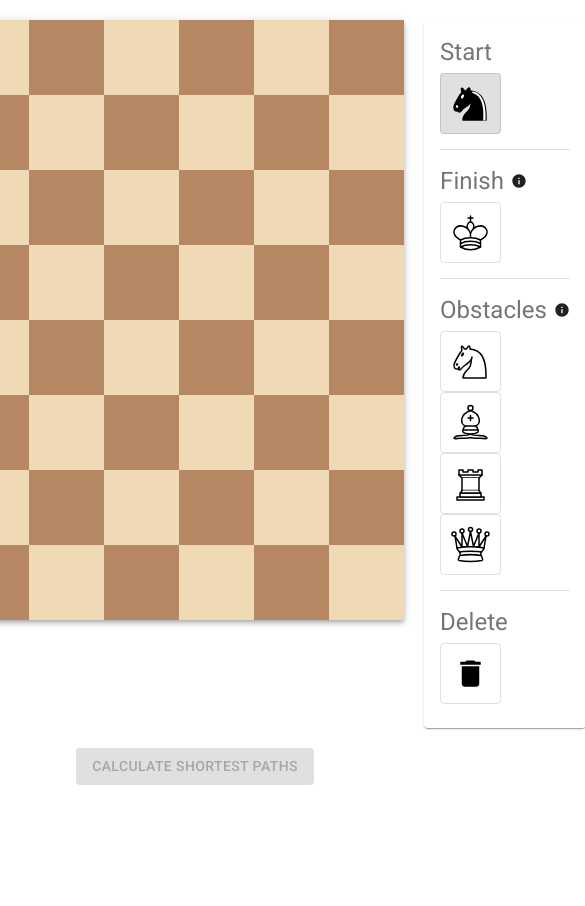
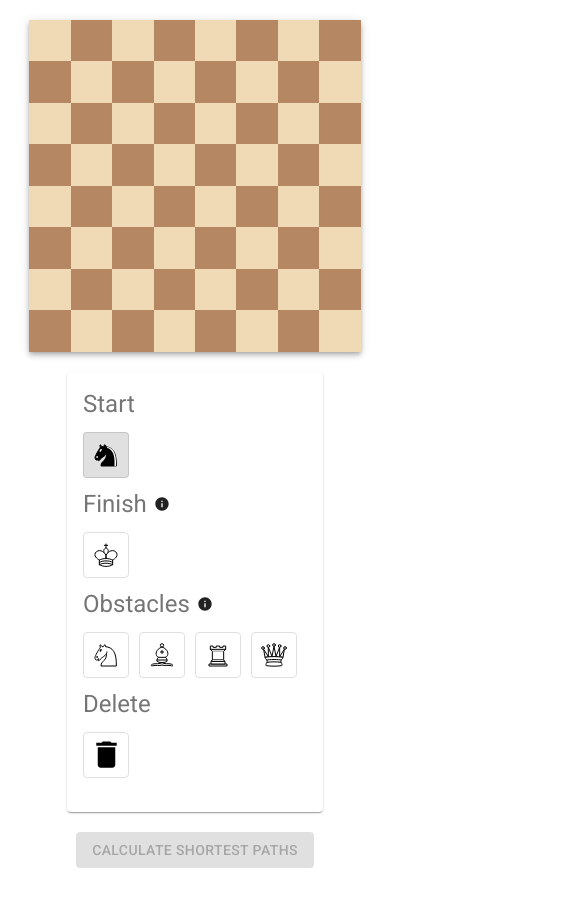
Before and after one commit to kyu2000/walking-knight, a React (Create React App) app: page / in a window 390 px wide. Shown: the whole page, 585 px wide, since content can reach past the window. Before the commit the page ends 844 px from the top, so only its background shows below. Built offline with nearby package versions, Linux system fonts and the light colour scheme.

Commit message:
Added support for mobile devices

```diff
--- a/src/components/App/App.tsx
+++ b/src/components/App/App.tsx
@@ -27,7 +27,6 @@ export default class App extends React.Component<{}, IAppState> {
         const board = this.state.board;
         return (
             <div className='flex_vcenter'>
-
                 <InteractiveBoard
                     selected_default={BoardPiece.BlackKnight}
                     board_default={board}
--- a/src/components/InteractiveBoard/InteractiveBoard.css
+++ b/src/components/InteractiveBoard/InteractiveBoard.css
@@ -1,6 +1,7 @@
 .inline_flex_hcenter {
     display: inline-flex;
     justify-content: center;
+    align-items: center;
     flex-direction: row;
 }
 
@@ -11,34 +12,106 @@
     flex-direction: column;
 }
 
-.divider {
-    margin: 10px 0px;
+.int_board_container {
+    margin: 20px;
 }
 
-.int_board_container {
-    margin: 20px;
+.board_container {
+    width: 600px;
+    height: 600px;
+    display: inline-block;
 }
 
 .piece_card_container {
     margin-left: 20px;
 }
 
+.piece_card_content_container {
+    display: flex;
+    flex-direction: column;
+}
+
+.piece_category_container {
+    display: inline-flex;
+    flex-direction: column;
+}
+
 .text_icon_container {
     display: flex;
     flex-direction: row;
     align-items: center;
-    margin-bottom: 5px;
+    margin-bottom: 2px;
+}
+
+.piece_buttons_container {
+    display: inline-flex;
+    flex-direction: row;
+}
+
+.divider {
+    width: 100%;
+    height: 0px;
+    border-bottom: 1px solid #e0e0e0;
+    margin: 15px 0px;
 }
 
 .icon {
     margin-left: 7px;
 }
 
-.piece_button_container {
-    height: 45px;
-    width: 45px;
-}
-
 .calculate_button_container {
     margin: 20px;
 }
+
+@media (max-width: 1000px) {
+    .inline_flex_hcenter {
+        flex-direction: column;
+    }
+
+    .piece_card_container {
+        margin-top: 20px;
+        margin-left: 0px;
+    }
+
+    .piece_card_content_container {
+        flex-direction: row;
+        align-items: center;
+        justify-content: space-around;
+    }
+
+    .piece_category_container {
+        align-items: center;
+        justify-content: center;
+    }
+
+    .piece_buttons_container {
+        align-items: center;
+        justify-content: center;
+    }
+
+    .divider {
+        width: 1px;
+        height: 100%;
+        border-bottom: 0px;
+        border-left: 1px solid #e0e0e0;
+        margin: 0px 5px;
+    }
+}
+
+@media (max-width: 700px) {
+    .board_container {
+        width: 85vw;
+        height: 85vw;
+    }
+}
+
+@media (max-width: 600px) {
+    .piece_card_content_container{
+        flex-direction: column;
+        align-items: flex-start;
+    }
+
+    .piece_category_container {
+        align-items: flex-start;
+    }
+}
--- a/src/components/InteractiveBoard/InteractiveBoard.tsx
+++ b/src/components/InteractiveBoard/InteractiveBoard.tsx
@@ -1,6 +1,6 @@
 import React from 'react';
 import './InteractiveBoard.css';
-import { Paper, Card, CardContent, Divider, Typography, Button, Tooltip } from '@material-ui/core';
+import { Paper, Card, CardContent, Typography, Button, Tooltip } from '@material-ui/core';
 import InfoIcon from '@material-ui/icons/Info';
 import BoardDisplay from '../BoardDisplay';
 import PieceButton from '../PieceButton';
@@ -52,10 +52,9 @@ export default class InteractiveBoard extends React.Component<IInteractiveBoardP
         return (
             <div className='flex_vcenter int_board_container'>
                 <div className='inline_flex_hcenter'>
-                    <div>
+                    <div className='board_container'>
                         <Paper elevation={4} square>
-                            {/* TODO: adapt width, height to viewport */}
-                            <div style={{ width: 600, height: 600 }}>
+                            <div className='board_container'>
                                 <BoardDisplay board={board} on_click={this.handle_click} />
                             </div>
                         </Paper>
@@ -63,11 +62,14 @@ export default class InteractiveBoard extends React.Component<IInteractiveBoardP
 
                     <Card className='piece_card_container'>
                         <CardContent>
+                            <div className='piece_card_content_container'>
+                                <div className='piece_category_container'>
                                     <div className='text_icon_container'>
                                         <Typography variant='h5' color='textSecondary'>
                                             Start
                                         </Typography>
                                     </div>
+                                    <div className='piece_buttons_container'>
                                         <PieceButton
                                             selected={this.state.selected}
                                             piece={BoardPiece.BlackKnight}
@@ -76,9 +78,12 @@ export default class InteractiveBoard extends React.Component<IInteractiveBoardP
                                             }}
                                             tooltip='Start'
                                         />
+                                    </div>
+                                </div>
 
-                            <Divider style={{ margin: '15px 0px' }} />
+                                <div className='divider' />
 
+                                <div className='piece_category_container'>
                                     <div className='text_icon_container'>
                                         <Typography variant='h5' color='textSecondary'>
                                             Finish
@@ -90,6 +95,7 @@ export default class InteractiveBoard extends React.Component<IInteractiveBoardP
                                             <InfoIcon className='icon' style={{ fontSize: 16 }} />
                                         </Tooltip>
                                     </div>
+                                    <div className='piece_buttons_container'>
                                         <PieceButton
                                             selected={this.state.selected}
                                             piece={BoardPiece.Dest}
@@ -98,9 +104,12 @@ export default class InteractiveBoard extends React.Component<IInteractiveBoardP
                                             }}
                                             tooltip='Finish'
                                         />
+                                    </div>
+                                </div>
 
-                            <Divider style={{ margin: '15px 0px' }} />
+                                <div className='divider' />
 
+                                <div className='piece_category_container'>
                                     <div className='text_icon_container'>
                                         <Typography variant='h5' color='textSecondary'>
                                             Obstacles
@@ -114,6 +123,7 @@ export default class InteractiveBoard extends React.Component<IInteractiveBoardP
                                             <InfoIcon className='icon' style={{ fontSize: 16 }} />
                                         </Tooltip>
                                     </div>
+                                    <div className='piece_buttons_container'>
                                         <PieceButton
                                             selected={this.state.selected}
                                             piece={BoardPiece.WhiteKnight}
@@ -146,14 +156,18 @@ export default class InteractiveBoard extends React.Component<IInteractiveBoardP
                                             }}
                                             tooltip='Queen Obstacle'
                                         />
+                                    </div>
+                                </div>
 
-                            <Divider style={{ margin: '15px 0px' }} />
+                                <div className='divider' />
 
+                                <div className='piece_category_container'>
                                     <div className='text_icon_container'>
                                         <Typography variant='h5' color='textSecondary'>
                                             Delete
                                         </Typography>
                                     </div>
+                                    <div className='piece_buttons_container'>
                                         <PieceButton
                                             selected={this.state.selected}
                                             piece={BoardPiece.None}
@@ -162,6 +176,9 @@ export default class InteractiveBoard extends React.Component<IInteractiveBoardP
                                             }}
                                             tooltip='Delete'
                                         />
+                                    </div>
+                                </div>
+                            </div>
                         </CardContent>
                     </Card>
                 </div>
--- a/src/components/PieceButton/PieceButton.css
+++ b/src/components/PieceButton/PieceButton.css
@@ -11,3 +11,10 @@
     justify-content: center;
     align-items: center;
 }
+
+@media (max-width: 600px) {
+    .piece_button_inside_container {
+        height: 30px;
+        width: 30px;
+    }
+}
--- a/src/components/SolutionCard/SolutionCard.css
+++ b/src/components/SolutionCard/SolutionCard.css
@@ -1,4 +1,6 @@
 .soln_card_stats_container {
+    width: 100%;
+    min-width: 920px;
     display: flex;
     flex-direction: column;
     justify-content: center;
@@ -6,10 +8,9 @@
 }
 
 .soln_card_stats_row_container {
-    width: 50%;
+    width: 500px;
     border: 1px solid #eaeaea;
     border-top: 0px;
-    /* padding: 12px; */
     display: flex;
     flex-direction: row;
     justify-content: space-between;
@@ -41,3 +42,21 @@
     display: flex;
     flex-direction: column;
 }
+
+@media (max-width: 1000px) {
+    .soln_card_stats_container {
+        width: 600px;
+        min-width: 600px;
+    }
+}
+
+@media (max-width: 700px) {
+    .soln_card_stats_container {
+        width: 85vw;
+        min-width: 85vw;
+    }
+
+    .soln_card_stats_row_container {
+        width: 60vw;
+    }
+}
--- a/src/components/SolutionCard/SolutionCard.tsx
+++ b/src/components/SolutionCard/SolutionCard.tsx
@@ -1,10 +1,13 @@
 import React from 'react';
 import './SolutionCard.css';
-import { Card, CardContent, Typography } from '@material-ui/core';
+import { Card, CardContent, createMuiTheme, responsiveFontSizes, Typography, ThemeProvider } from '@material-ui/core';
 import { Animated } from 'react-animated-css';
 import { Board } from '../../Board';
 import PathFinder from '../../PathFinder';
 import SolutionRow from '../SolutionRow/SolutionRow';
+
+let theme = createMuiTheme();
+theme = responsiveFontSizes(theme);
 
 interface ISolutionCardProps {
     board: Board
@@ -27,26 +30,34 @@ export default class SolutionCard extends React.Component<ISolutionCardProps, {}
                 <div className='soln_card_stats_container'>
                     <div className='soln_card_stats_row_container'>
                         <div className='soln_card_stats_row_title'>
+                            <ThemeProvider theme={theme}>
                                 <Typography variant='h5'>
                                     Number of Knight Moves
                                 </Typography>
+                            </ThemeProvider>
                         </div>
                         <div className='soln_card_stats_row_data'>
+                            <ThemeProvider theme={theme}>
                                 <Typography variant='h5'>
                                     {solns.length > 0 ? (solns[0].length - 1) : 'N/A'}
                                 </Typography>
+                            </ThemeProvider>
                         </div>
                     </div>
                     <div className='soln_card_stats_row_container'>
                         <div className='soln_card_stats_row_title'>
+                            <ThemeProvider theme={theme}>
                                 <Typography variant='h5'>
                                     Number of Shortest Paths
                                 </Typography>
+                            </ThemeProvider>
                         </div>
                         <div className='soln_card_stats_row_data'>
+                            <ThemeProvider theme={theme}>
                                 <Typography variant='h5'>
                                     {solns.length > 0 ? solns.length : 'N/A'}
                                 </Typography>
+                            </ThemeProvider>
                         </div>
                     </div>
                 </div >
--- a/src/components/SolutionRow/SolutionRow.css
+++ b/src/components/SolutionRow/SolutionRow.css
@@ -1,8 +1,8 @@
 .soln_row_container {
-    /* width: 1000px; */
     display: flex;
     justify-content: flex-start;
     align-items: stretch;
+    max-width: 90vw;
     margin: 7px 0px;
     border: 1px solid #eaeaea;
     border-top-left-radius: 20px;
@@ -54,5 +54,34 @@
     white-space: normal;
     width: 250px;
     height: 250px;
-    /* margin: 5px 0px; */
 }
+
+@media (max-width: 1000px) {
+    .soln_row_container {
+        max-width: 580px;
+    }
+
+    .soln_row_left_tab {
+        width: 50px;
+    }
+
+    .soln_board {
+        width: 200px;
+        height: 200px;
+    }
+}
+
+@media (max-width: 700px) {
+    .soln_row_container {
+        max-width: 85vw;
+    }
+
+    .soln_row_left_tab {
+        width: 30px;
+    }
+
+    .soln_board {
+        width: 150px;
+        height: 150px;
+    }
+}
--- a/src/components/SolutionRow/SolutionRow.tsx
+++ b/src/components/SolutionRow/SolutionRow.tsx
@@ -12,7 +12,6 @@ interface ISolutionRowProps {
 export default class SolutionRow extends React.Component<ISolutionRowProps, {}> {
     render(): JSX.Element {
         return (
-            <div style={{ width: 1000 }}>
             <div className='soln_row_container'>
                 <div className='soln_row_left_tab'>
                     <Typography variant='h5' >
@@ -36,7 +35,6 @@ export default class SolutionRow extends React.Component<ISolutionRowProps, {}>
                     ))}
                 </div>
             </div>
-            </div>
         );
     }
 }
```
Lines whose indentation alone changed are shown as unchanged.
